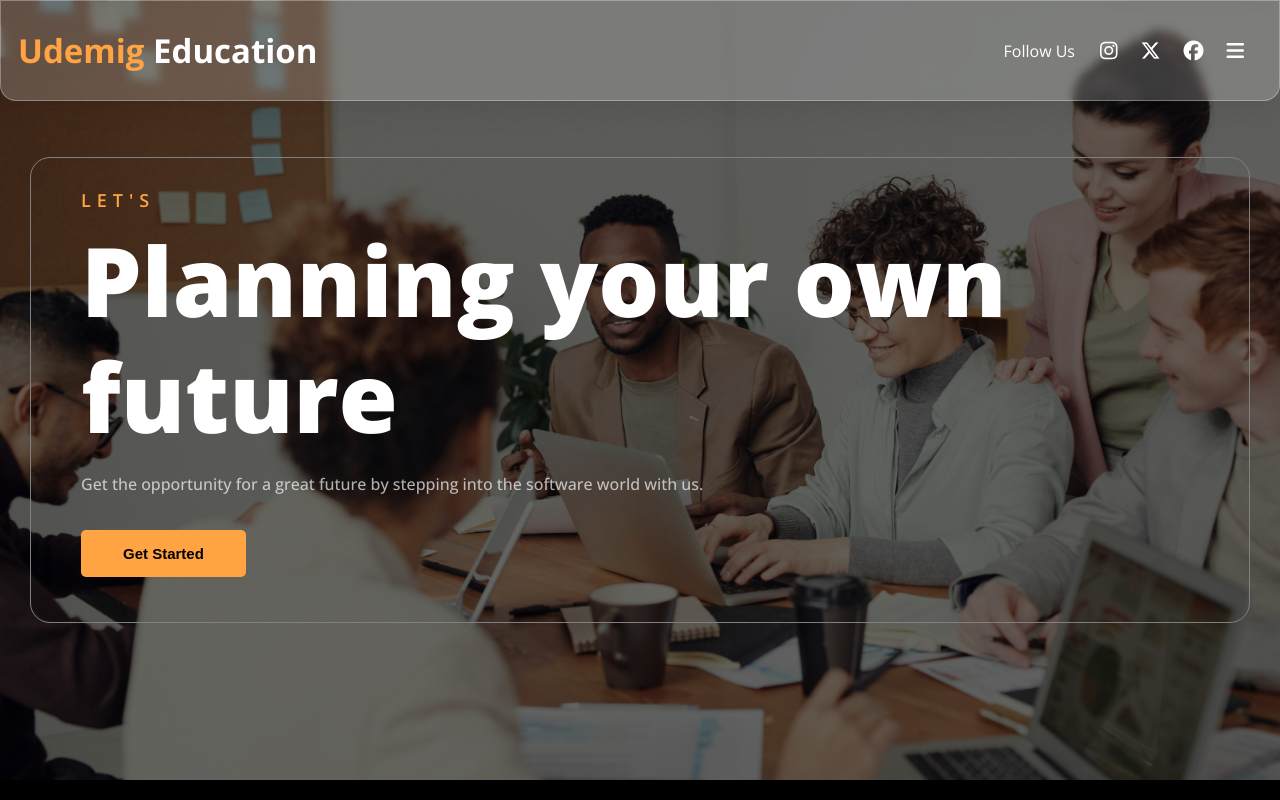
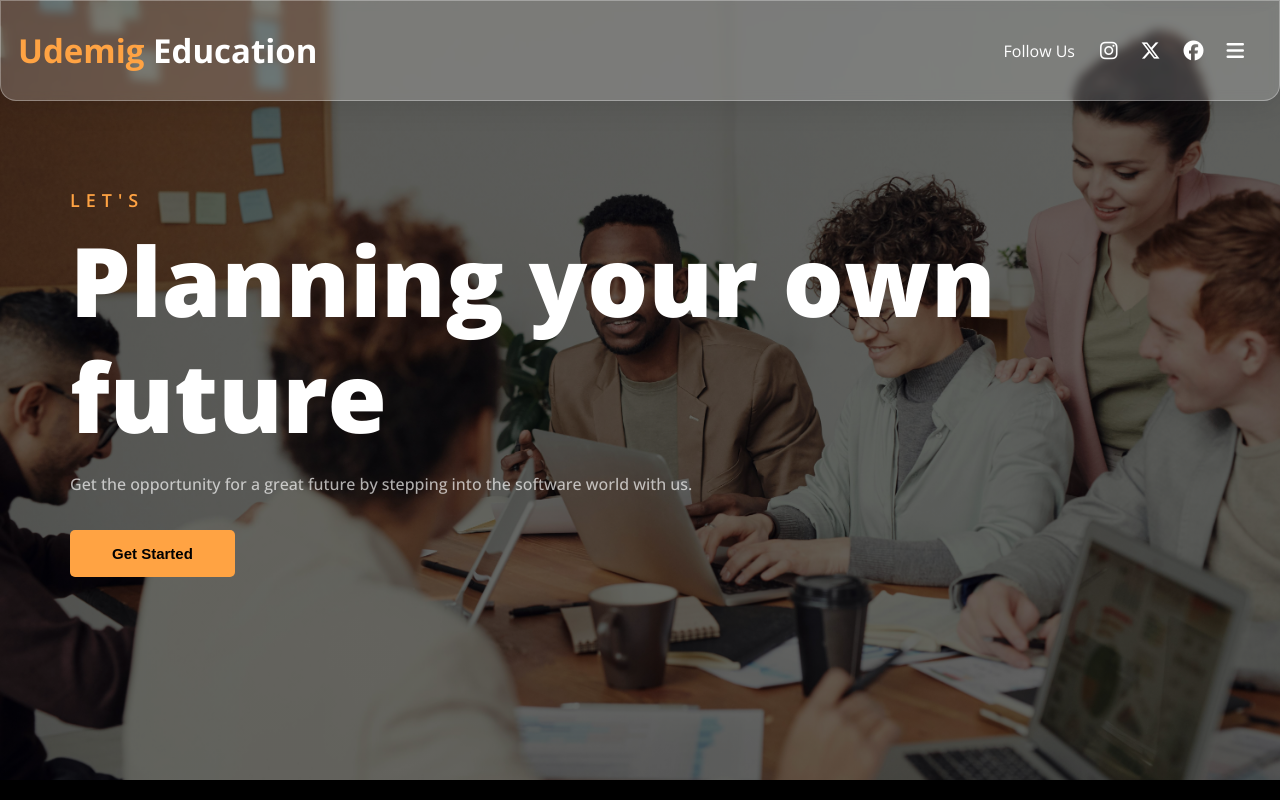
Before and after one commit to fatihkaraaslantr/udemigEducation, a plain HTML site: page index.html in a window 1280 px wide. Shown: the top 800 px of the page. Drawn offline with nearby package versions, Linux system fonts and the light colour scheme; a script that the page names is missing.

Commit message:
project finish

```diff
--- a/styles/_home.scss
+++ b/styles/_home.scss
@@ -13,9 +13,8 @@
   justify-content: left;
 
   .home-text {
-    padding: 30px 50px;
+    padding: 20px 40px;
     margin: 0 30px;
-    border: 1px solid gray;
     border-radius: 20px;
 
     h5 {
```
Also changed, not shown: styles/style.css, 1 other file.
